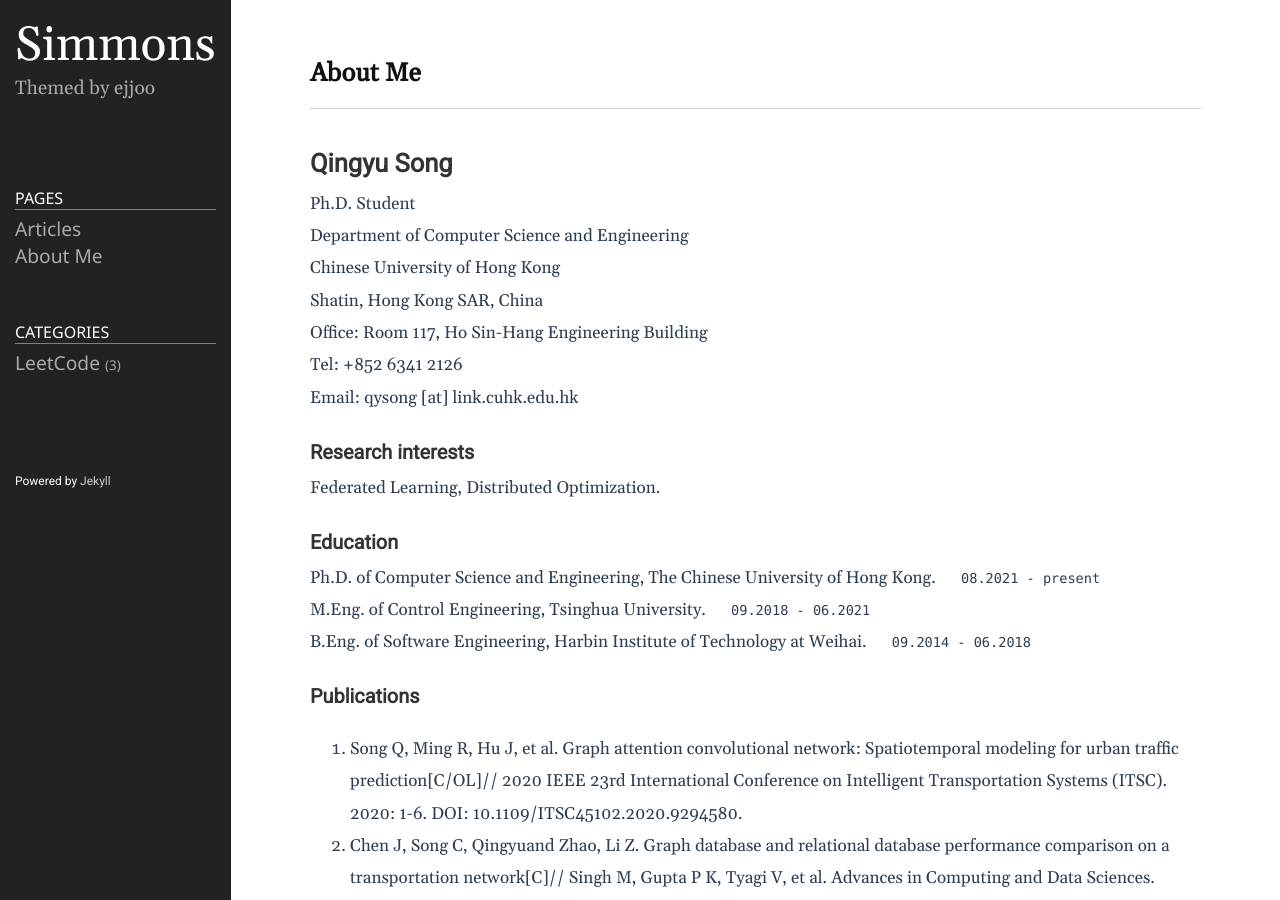
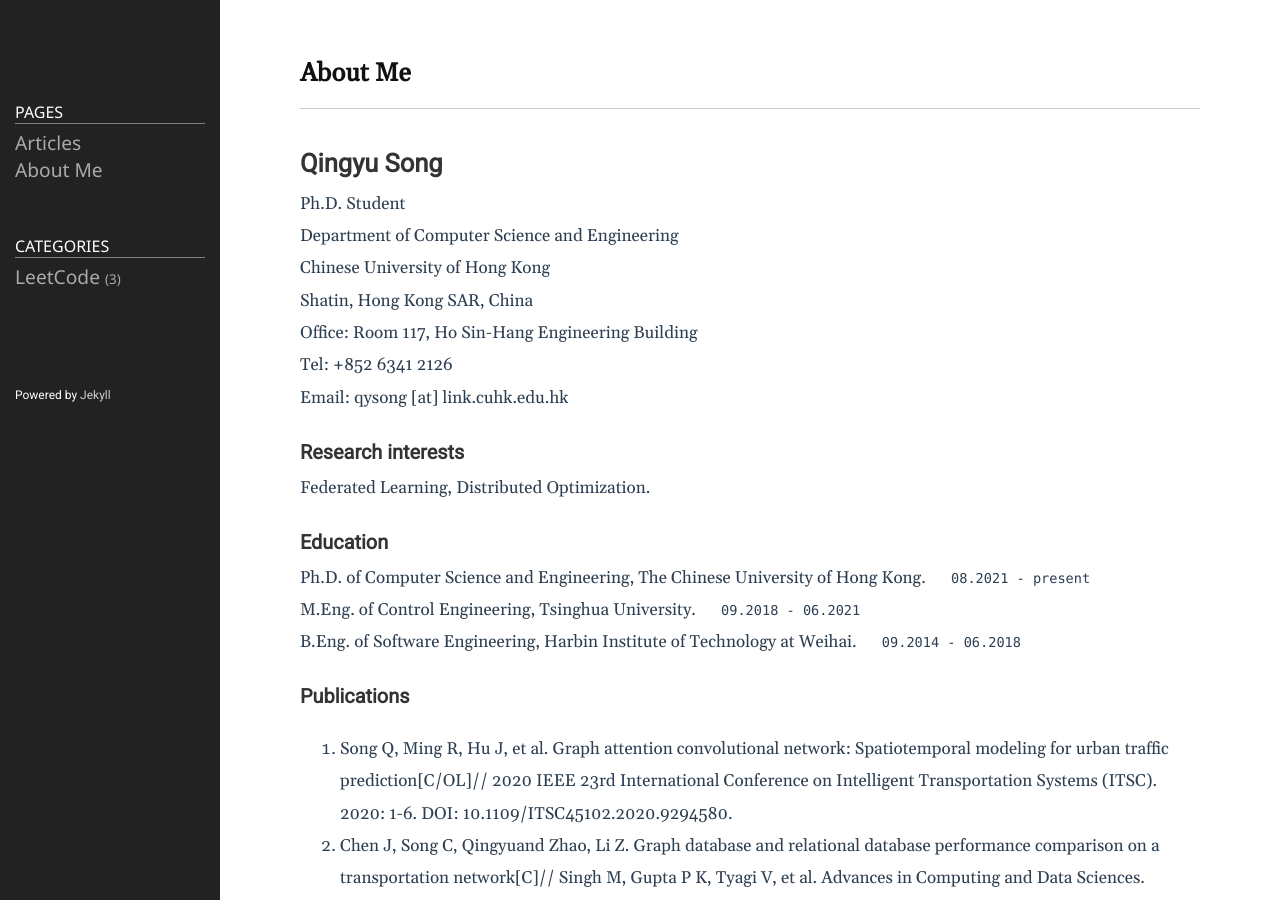
Before and after one commit to simmonssong/old_simmonssong.github.io, a Jekyll site: the page built from README.md, in a window 1280 px wide and 900 px high. Built offline with Jekyll 4.4.1, drawn with Linux system fonts in a browser that asks for light colours.

Commit message:
Update _config.yml

```diff
--- a/_config.yml
+++ b/_config.yml
@@ -18,12 +18,12 @@
 # You can create any custom variable you would like, and they will be accessible
 # in the templates via {{ site.myvariable }}.
 
-title: Simmons
-email: simmonssong@gmail.com
+# title: Simmons
+email: simmonssong96@gmail.com
 description: >- # this means to ignore newlines until "baseurl:"
-  Themed by ejjoo
-# baseurl: "/" # the subpath of your site, e.g. /blog
-# url: "http://ejjoo.github.io" # the base hostname & protocol for your site, e.g. http://example.com
+
+baseurl: "/about" # the subpath of your site, e.g. /blog
+url: "https://simmonssong.github.io/" # the base hostname & protocol for your site, e.g. http://example.com
 github_username: simmonssong
 highlighter: rouge
 svg:
```
